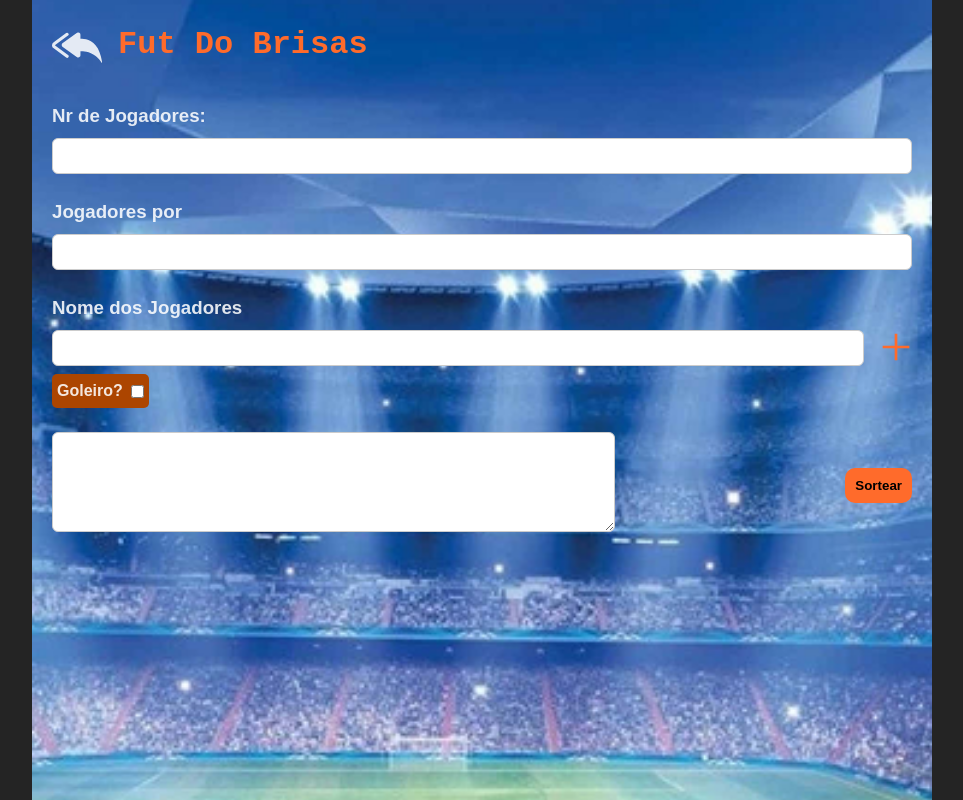
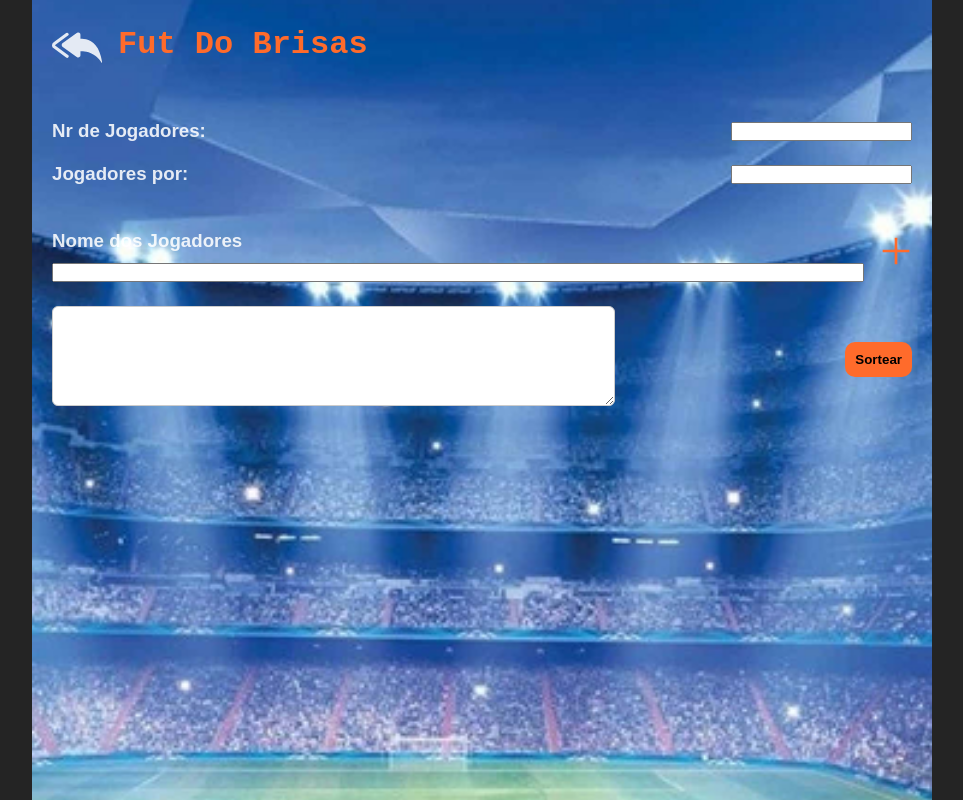
Before and after one commit to WBorges1984/sorteiofutebol, a React (Vite) app: page /principal in a window 1280 px wide. Shown: the whole page, without its empty margins (158-1121 px from the left). Built offline with nearby package versions, Linux system fonts and the light colour scheme; a web font is replaced by a local one.

Commit message:
Ajustando layout

```diff
--- a/src/Pages/Inicial/Inicial.jsx
+++ b/src/Pages/Inicial/Inicial.jsx
@@ -1,4 +1,3 @@
-import React from "react";
 import "./inicial.styles.css";
 import logo from '../../assets/lg.png'
 import MyButton from "../../components/myButton/MyButton";
--- a/src/Pages/Inicial/inicial.styles.css
+++ b/src/Pages/Inicial/inicial.styles.css
@@ -29,4 +29,6 @@
   display: flex;
   flex-direction: column;
   padding: 30px;
+  align-items: center;
+  width: 100%;
 }
--- a/src/Pages/Principal/Principal.jsx
+++ b/src/Pages/Principal/Principal.jsx
@@ -13,25 +13,22 @@ export default function Principal() {
         <h1>Fut Do Brisas</h1>
       </header>
       <div className="bodyPrincipal">
-
+        <div className="NumPlayers">
           <div className="nrJogadores">
             <h3>Nr de Jogadores:</h3>
             <input type="number"  />
           </div>
 
           <div className="nrJogadores">
-          <h3>Jogadores por</h3>
+            <h3>Jogadores por:</h3>
             <input type="number"  />
+          </div>
         </div>
 
         <div className="nomeJogador">
           <div className="jogadores">
             <h3>Nome dos Jogadores</h3>
             <input type="text"  />
-            <div className="goleiroSwith">
-              <h4>Goleiro?</h4>
-              <input type="checkbox"  />
-            </div>
           </div>
           <div className="buttonJogadores">
             <button type="button">
--- a/src/Pages/Principal/principal.styles.css
+++ b/src/Pages/Principal/principal.styles.css
@@ -44,18 +44,13 @@
 .nrJogadores,
 .nomeJogador {
   display: flex;
-  flex-direction: column;
-  gap: 0.5rem;
+  flex-direction: row;
+  gap: 1rem;
+  padding-top: 15px;
+  align-items: center;
+  justify-content: space-between;
 }
 
-.nrJogadores input,
-.nomeJogador input[type="text"] {
-  padding: 0.5rem;
-  font-size: 1rem;
-  border: 1px solid #ccc;
-  border-radius: 6px;
-  width: 100%;
-}
 
 .nomeJogador {
   display: flex;
```
Lines whose indentation alone changed are shown as unchanged.
